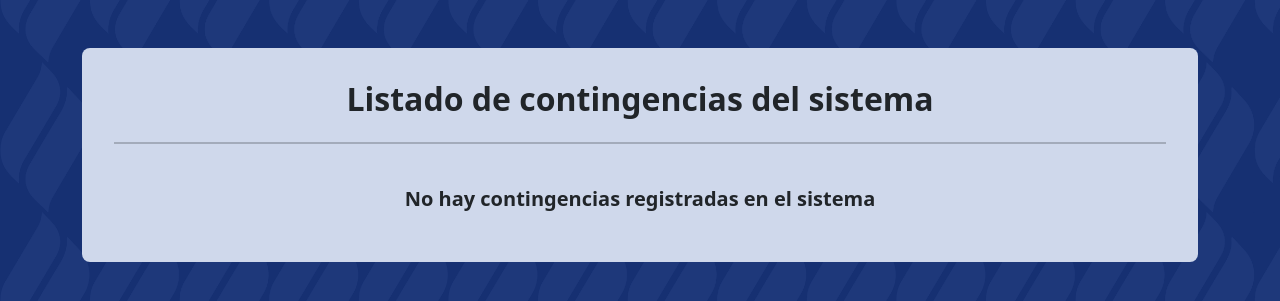
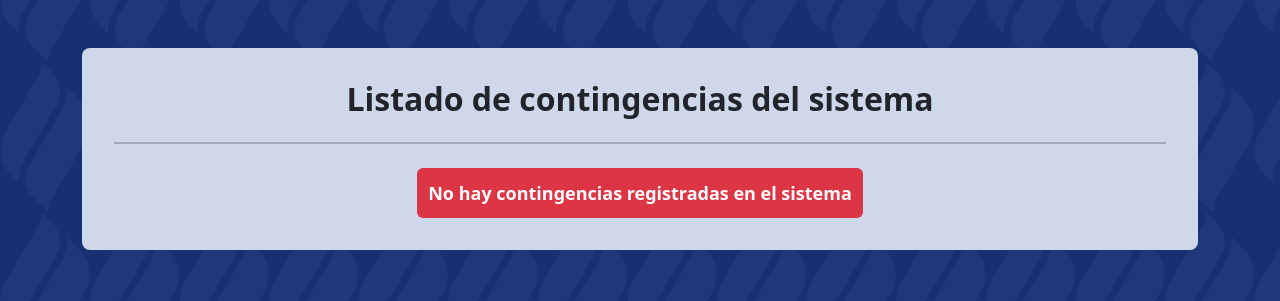
Before and after one commit to ErikGmz/Checador-UMD, a PHP site: page /administrador/consulta_contingencias/listado_contingencias.php in a window 1280 px wide. Shown: the part 88-389 px from the top of the page. Run offline with PHP 8.4, Linux system fonts and the light colour scheme; the visitor is signed in with stand-in values (Sample User, id 1); tables that the repository leaves empty hold one stand-in row (values such as "Sample post").

Commit message:
[Modified] Correcciones de formatos e en sección de administradores.

```diff
--- a/administrador/consulta_contingencias/listado_contingencias.php
+++ b/administrador/consulta_contingencias/listado_contingencias.php
@@ -287,9 +287,11 @@
                         }
                         else {
                             ?>
-                                <p class="mb-0 fs-5 fw-semibold py-3 text-center">
-                                    No hay contingencias registradas en el sistema
-                                </p>
+                            <h4 class="text-center mt-4 mb-0">
+                                <span class="badge bg-danger py-3">
+                                No hay contingencias registradas en el sistema
+                                </span>
+                            </h4>
                             <?php
                         }
 
--- a/administrador/modificacion_chequeos/modificacion_chequeo.php
+++ b/administrador/modificacion_chequeos/modificacion_chequeo.php
@@ -226,7 +226,7 @@
                     ?>
                         <h4 class="text-center mt-4 mb-0">
                             <span class="badge bg-danger py-3">
-                                No hay contingencias a modificar si no existen colaboradores registrados
+                                No hay chequeos a modificar si no existen colaboradores registrados
                             </span>
                         </h4>
                     <?php
```
